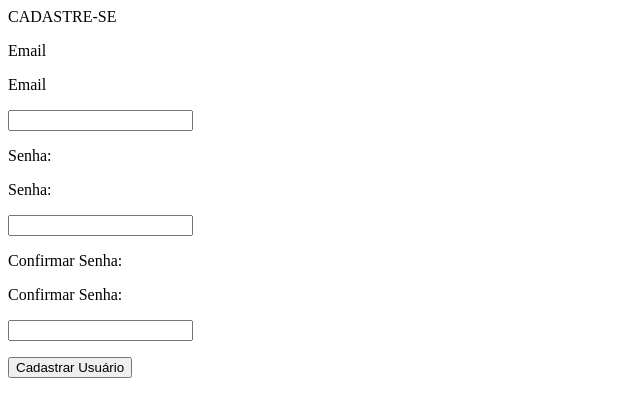
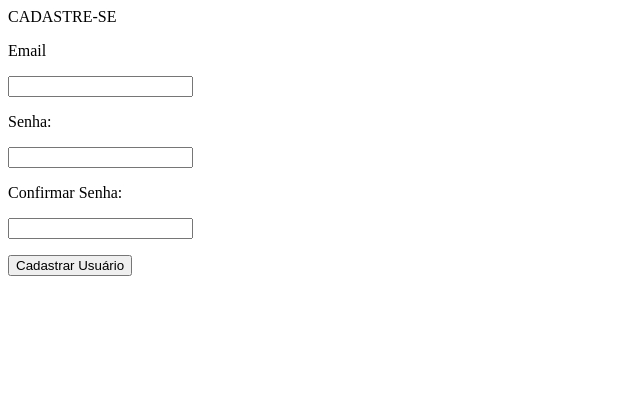
Before and after one commit to brunogomesifrn/pi19boutique, a Django app: template core/templates/cadastro.html in a window 1280 px wide. Shown: the top 417 px of the page, without its empty margins (0-640 px from the left). Run offline with Django 3.2, Linux system fonts and the light colour scheme; the template is opened without the code that fills it, so the values that code supplies are empty, except form fields; tables that the repository leaves empty hold one stand-in row (values such as "Sample post"); form fields are guessed from the names that the template uses.

Commit message:
ajustes na pagina de cadastro

```diff
--- a/core/templates/cadastro.html
+++ b/core/templates/cadastro.html
@@ -5,14 +5,14 @@
 
 <p class="h3 mb-3 font-weight-normal">CADASTRE-SE</p>
 
-<label for= "inputPassword" class="sr-only">Email</label> <p class="auten">Email</p> <p class="auten"> {{ form.username }}</p>
+<label for= "inputEmail" class="sr-only"></label> <p class="auten">Email</p> <p class="auten"> {{ form.username }}</p>
 
 
 
-<label for= "inputPassword" class="sr-only"> Senha:</label> <p class="auten">Senha:</p> <p class="auten"> {{ form.password1 }}</p>
+<label for= "inputPassword" class="sr-only"></label> <p class="auten">Senha:</p> <p class="auten"> {{ form.password1 }}</p>
 
 
-<label for= "inputPassword" class="sr-only"> Confirmar Senha:</label> <p class="auten"> Confirmar Senha:</p> <p class="auten"> {{ form.password2 }}</p>
+<label for= "inputPassword" class="sr-only"></label> <p class="auten"> Confirmar Senha:</p> <p class="auten"> {{ form.password2 }}</p>
 
 <p class="auten"><a href="{% url 'usuario' %}"><button class="btn btn-lg btn-primary " type="submit">Cadastrar Usuário</button></a></p>
 </form>
--- a/core/views.py
+++ b/core/views.py
@@ -7,7 +7,8 @@ from .forms import TipoForm, ProdutoForm
 def paginainicial(request):
 	return render( request, 'paginainicial.html')
 
-@login_required
+
+#@login_required
 
 def cadastro(request):
 	form = UserCreationForm(request.POST or None)
```
Also changed, not shown: core/migrations/0001_initial.py (added).
